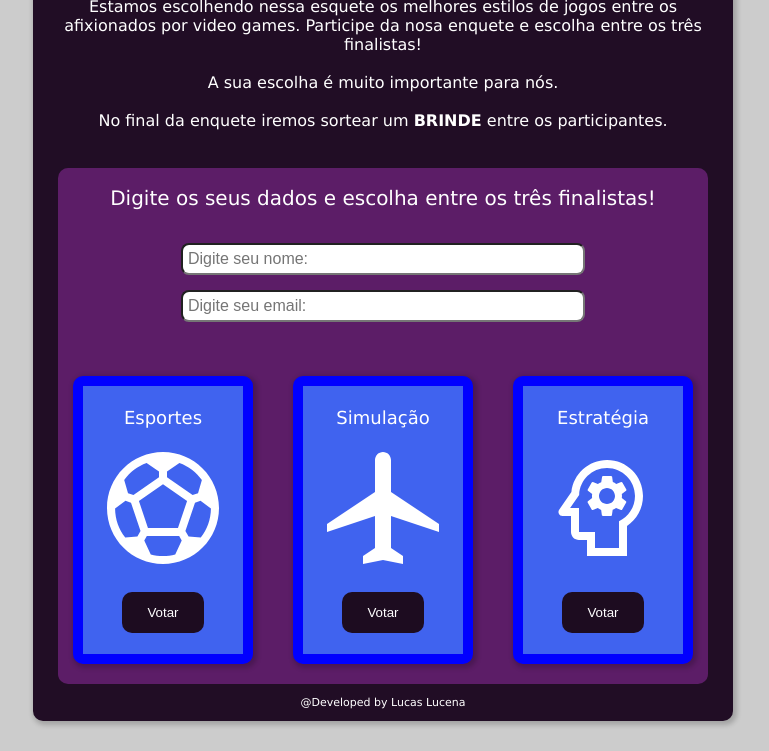
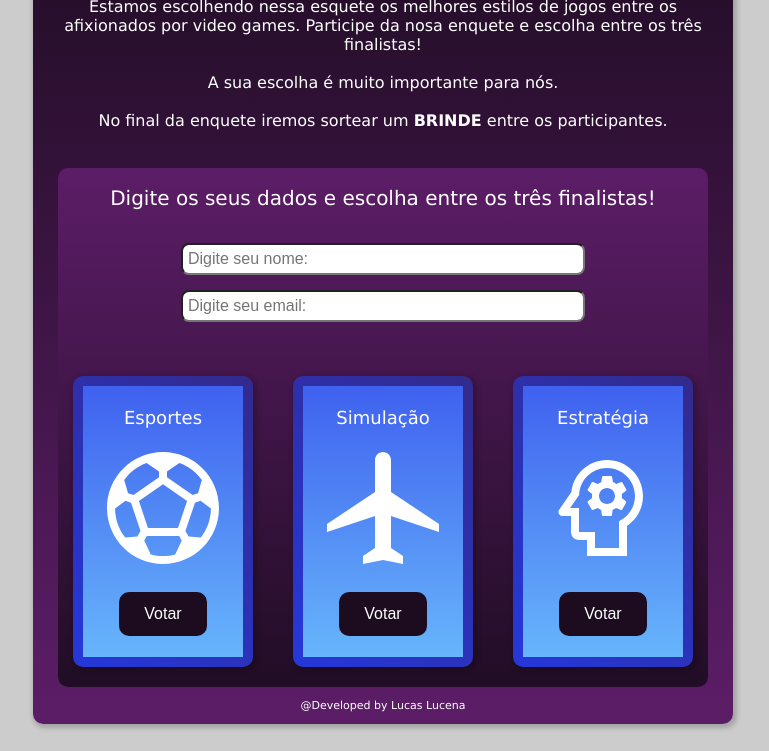
Before and after one commit to Lucena349/bootcamp-devjr-Card-de-games, a plain HTML site: page index.html in a window 1280 px wide. Shown: the part 86-837 px from the top of the page, without its empty margins (257-1026 px from the left). Drawn offline with Linux system fonts and the light colour scheme.

Commit message:
closes #4 - paleta de cores, degrade

```diff
--- a/style.css
+++ b/style.css
@@ -12,6 +12,7 @@
     box-shadow: 2px 2px 5px 2px rgba(0, 0, 0, 0.2);
     border-radius: 10px;
     font-weight: 500;
+    background: linear-gradient(#210D25, #5C1D67);
 }
 
 .container-info{
@@ -20,6 +21,7 @@
     width: 650px;
     display: block;
     margin: auto;
+    background: linear-gradient(#5C1D67, #210D25)
 }
 
 
@@ -67,22 +69,25 @@ input{
 }
 
 .esport{
-    background-color: #4063EF;
+    background:
+        linear-gradient(#3F61EF, #67B5FB) padding-box,
+        linear-gradient(45deg,#2638DB,#332A8B ) border-box;
     width: 25%;
     margin: 20px;
-    border: 10px solid blue;
+    border: 10px solid transparent;
     border-radius: 10px;
     text-align: center;
     font-size: large;
     box-shadow: 2px 2px 5px 2px rgba(0, 0, 0, 0.2);
-
 }
 
 .simul{
-    background-color: #4063EF;
+    background:
+        linear-gradient(#3F61EF, #67B5FB) padding-box,
+        linear-gradient(45deg,#2638DB,#332A8B ) border-box;
     width: 25%;
     margin: 20px;
-    border: 10px solid blue;
+    border: 10px solid transparent;
     border-radius: 10px;
     text-align: center;
     font-size: large;
@@ -90,10 +95,12 @@ input{
 }
 
 .estrat{
-     background-color: #4063EF;
+    background:
+        linear-gradient(#3F61EF, #67B5FB) padding-box,
+        linear-gradient(45deg,#2638DB,#332A8B ) border-box;
     width: 25%;
     margin: 20px;
-    border: 10px solid blue;
+    border: 10px solid transparent;
     border-radius: 10px;
     text-align: center;
     font-size: large;
@@ -106,5 +113,5 @@ button{
     padding: 13px 25px;
     border: none;
     border-radius: 10px;
-
+    font-size: medium;
 }
```
